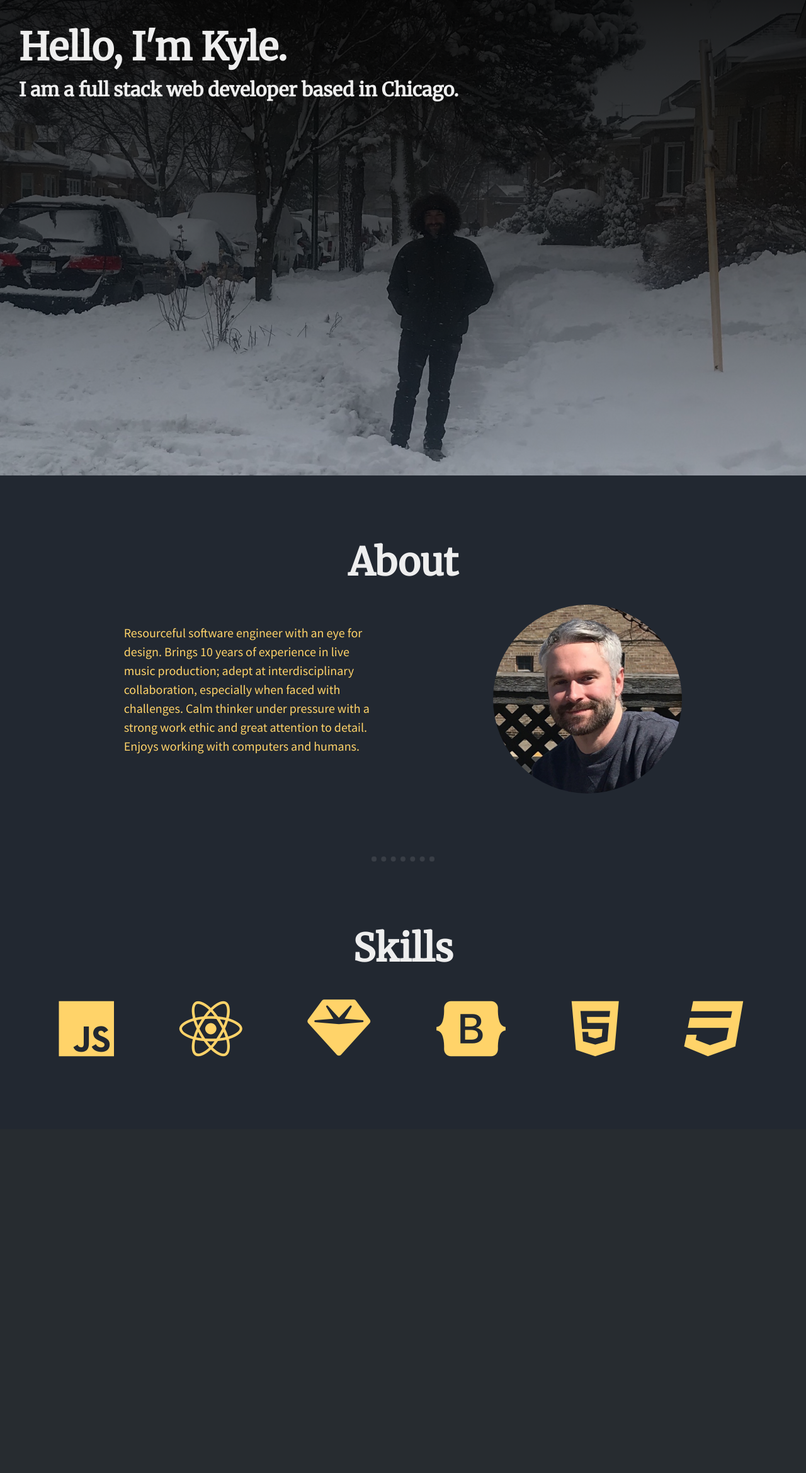
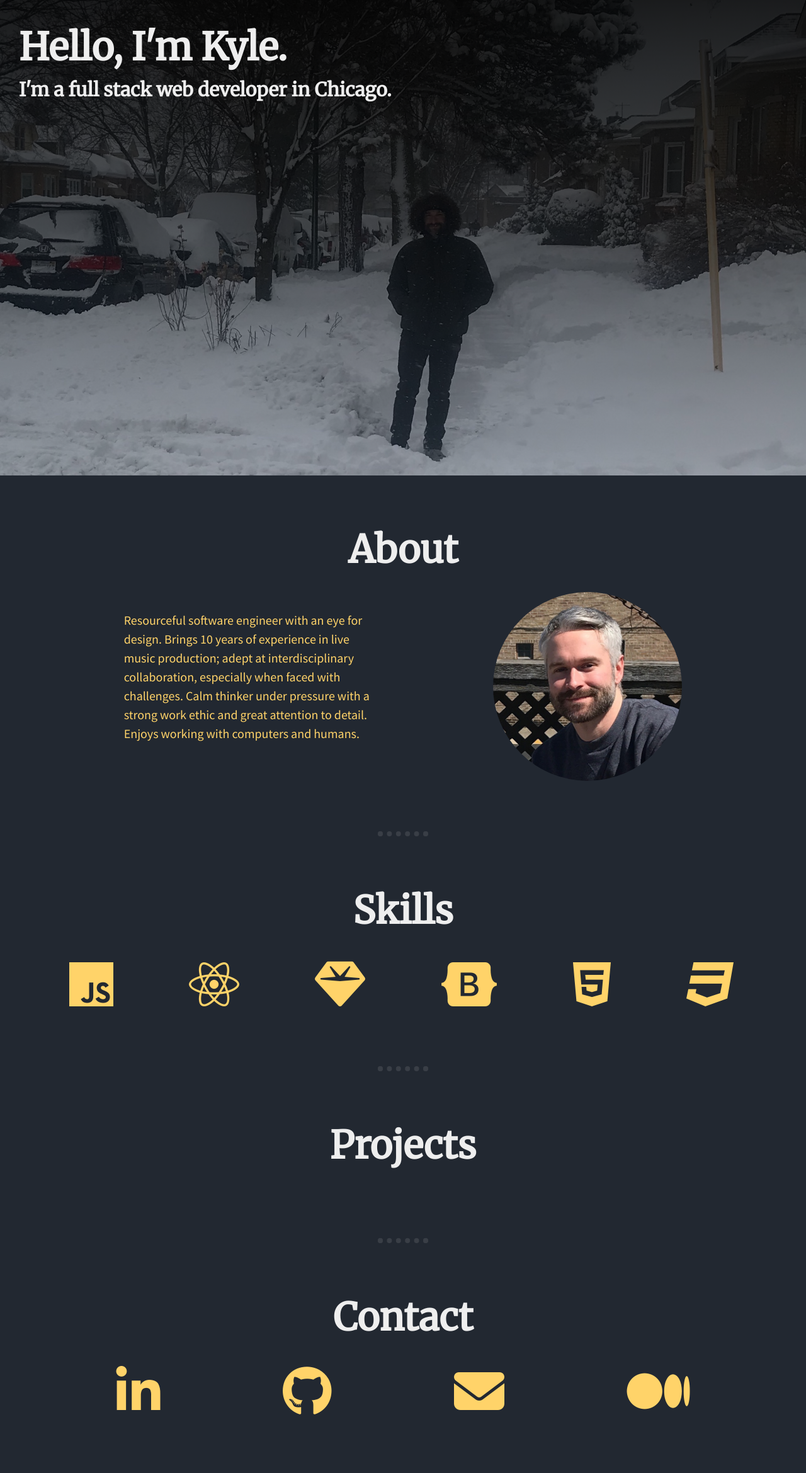
Before and after one commit to kylefarmer85/portfolio, a PHP site: page / in a window 1280 px wide. Shown: the part 45-2384 px from the top of the page at 63% size. Before the commit the page ends 1723 px from the top, so only its background shows below. Run offline with PHP 8.4, Linux system fonts and the light colour scheme; some libraries are stand-ins or nearby versions.

Commit message:
create contact, add links to nav and contact

```diff
--- a/index.html
+++ b/index.html
@@ -21,18 +21,19 @@
   <header>
     <nav>
       <ul class="main-nav flex">
-        <li>About</li>
-        <li>Projects</li>
-        <li>Resume</li>
-        <li>Contact</li>
+        <li><a href="#about-link">About</a></li>
+        <li><a href="#projects-link">Projects</a></li>
+        <li><a href="https://docs.google.com/document/d/e/2PACX-1vRBnFgRrOyi-zDY_qromqjuT_2sHgJf_rfAPL7J-mhGM8OiRHXs0LbquxX_YUFmbLICmzB3w6FgYepJ/pub" target="_blank" rel="noopener noreferrer">Resume</a></li>
+        <li><a href="#contact-link">Contact</a></li>
       </ul>
       </div>
     </nav>
     <div class="hero-text-box">
       <h1>Hello, I'm Kyle.</h1>
-      <h2>I am a full stack web developer based in Chicago.</h2>
+      <h2>I'm a full stack web developer in Chicago.</h2>
   </header>
 
+  <a id="about-link"></a>
   <section class="about">
     <h1 class="section-title">About</h1>
     <div class="flex">
@@ -54,7 +55,25 @@
       <i class="fab fa-css3"></i>
     </div>
   </section>
+  <hr>
+  <section class="projects">
+    <a id="projects-link"></a>
+    <h1 class="section-title">Projects</h1>
+  </section>
+  <hr>
+  <section class="contact">
+    <a id="contact-link"></a>
+    <h1 class="section-title">Contact</h1>
+    <div class="flex">
+      <a href="https://www.linkedin.com/in/kylefarmer85" target="_blank" rel="noopener noreferrer"><i class="fab fa-linkedin-in"></i></a>
+      <a href="https://github.com/kylefarmer85" target="_blank" rel="noopener noreferrer"><i class="fab fa-github"></i></a>
+      <a href="mailto:kylefarmer85@gmail.com" target="_blank" rel="noopener noreferrer"><i class="fas fa-envelope"></i></a>
+      <a href="https://kylefarmer85.medium.com/" target="_blank" rel="noopener noreferrer"><i class="fab fa-medium-m"></i></a>
 
+
+
+    </div>
+  </section>
 
 </body>
 </html>
--- a/queries.css
+++ b/queries.css
@@ -1,8 +1,17 @@
-@media only screen and (max-width: 400px) {
+@media only screen and (max-width: 550px) {
+  body {
+    font-size: 18px;
+  }
   h1 {
-    font-size: 2em;
+    font-size: 2.2em;
   }
   h2 {
     font-size: 1.2em;
   }
+  header {
+    height: 700px;
+  }
+  .skills i {
+    font-size: 5em;
+  }
 }
--- a/style.css
+++ b/style.css
@@ -12,12 +12,13 @@ body {
   font-size: 20px;
   text-rendering: optimizeLegibility;
   overflow-x: hidden;
+  scroll-behavior: smooth;
 }
 
 /* REUSABLE */
 
 section {
-  margin: 100px 0;
+  margin: 80px 0;
 }
 
 .flex {
@@ -26,23 +27,29 @@ section {
 
 hr {
   display: block;
-  width: 100px;
+  width: 80px;
   margin: 0 auto;
   color: #393e46;
   border: dotted 8px;
   border-bottom: none;
 }
 
+i {
+  font-size: 4em;
+  margin: 10px;
+  color: #ffd369;
+}
+
 /* HEADINGS */
 
 h1 {
   color: #eee;
-  font-size: 3em;
+  font-size: 3rem;
   font-family: 'Merriweather', 'Arial', 'sans-serif';
 }
 
 h2 {
-  font-size: 1.5em;
+  font-size: 1.5rem;
   font-family: 'Merriweather', 'Arial', 'sans-serif';
 }
 
@@ -72,8 +79,20 @@ header {
 
 .main-nav li {
   display: inline-block;
+  margin: 0 15px;
+}
+
+.main-nav li a:link,
+.main-nav li a:visited {
   color: #ffd369;
-  margin: 0 15px;
+  text-decoration: none;
+  border-bottom: 2px dotted transparent;
+  transition: border-bottom 0.2s;
+}
+
+.main-nav li a:hover,
+.main-nav li a:active {
+  border-bottom: 2px solid #eee;
 }
 
 .hero-text-box {
@@ -118,13 +137,19 @@ header {
   background-color: #222831;
 }
 
-.skills i {
-  font-size: 5em;
-  margin: 10px;
-  color: #ffd369;
-}
-
 .skills div {
   flex-wrap: wrap;
   justify-content: space-evenly;
 }
+
+/* CONTACT */
+
+.contact div {
+  flex-wrap: wrap;
+  justify-content: space-evenly;
+}
+
+.contact a:hover,
+.contact a:active {
+  transform: translateY(3px);
+}
```
